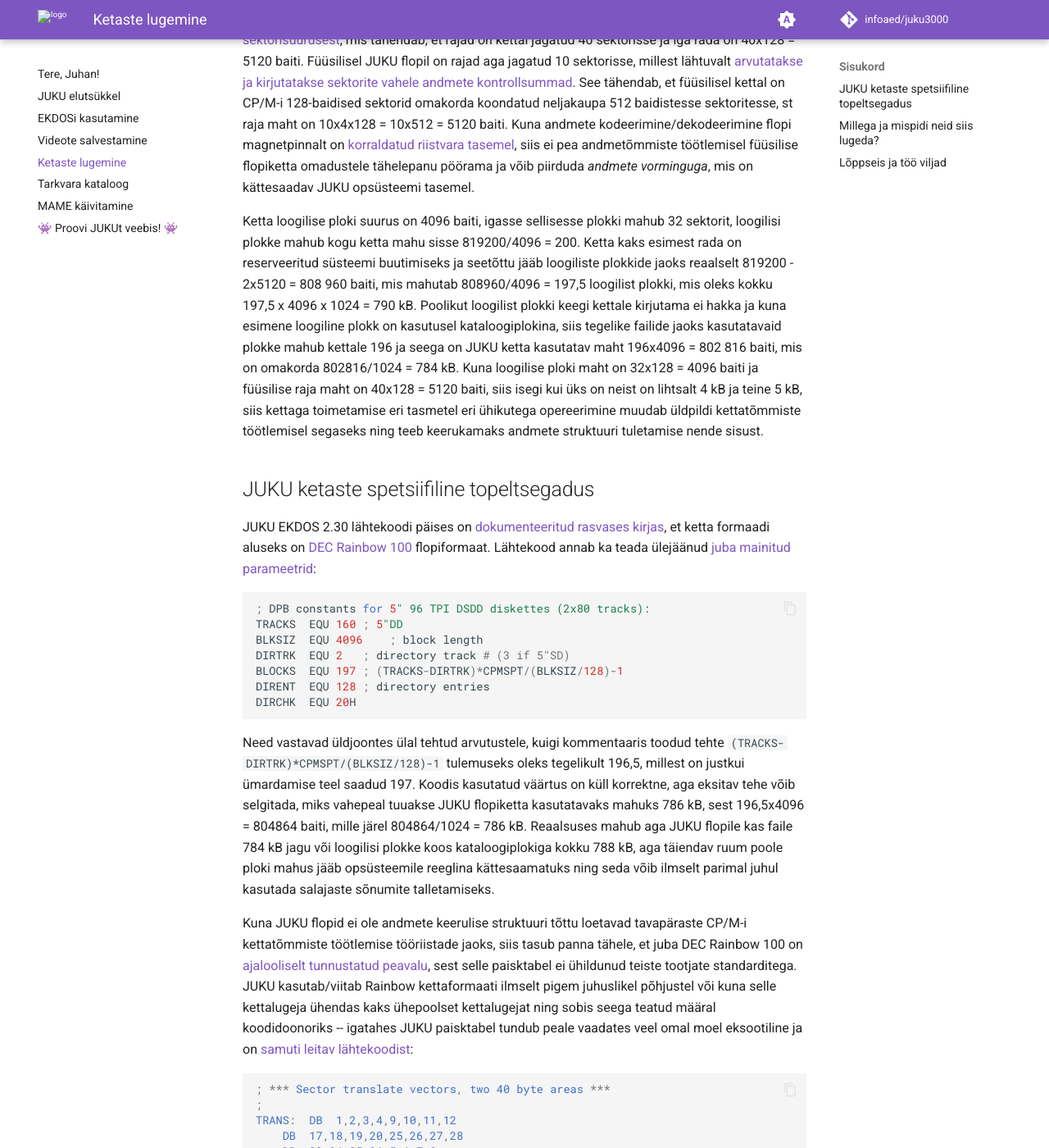
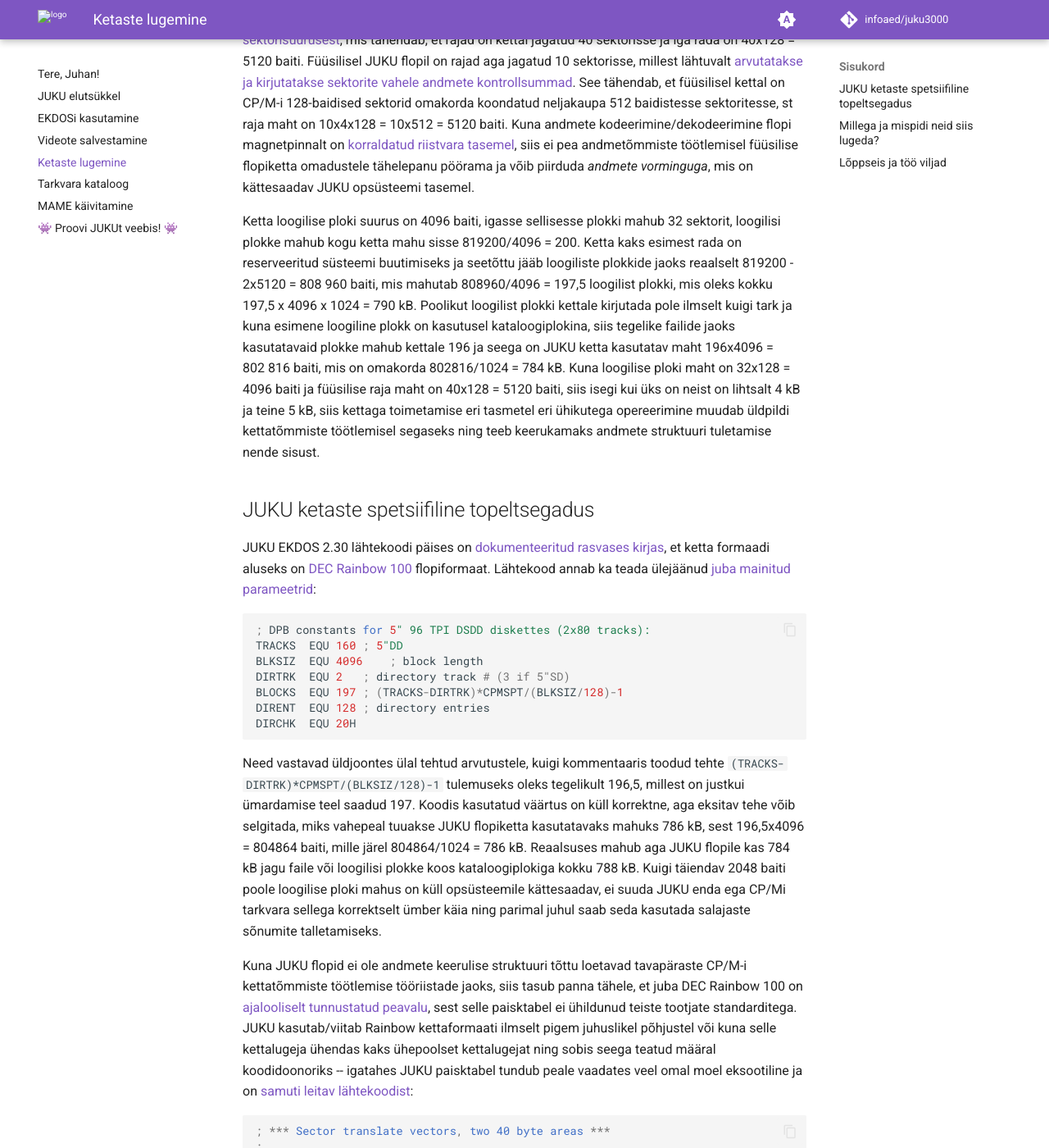
Before and after one commit to infoaed/juku3000, an MkDocs documentation site: the page built from docs/kettad.md, in a window 1280 px wide and 1400 px high, scrolled down 857 px. Shown: the whole window at 82% size. Built offline with MkDocs 1.6.1 and Material for MkDocs 9.7.7, drawn with Linux system fonts in a browser that asks for light colours; comment, search, counter and statistics services are not loaded.

Commit message:
Update kettad.md

````diff
--- a/docs/kettad.md
+++ b/docs/kettad.md
@@ -17,7 +17,7 @@ FDMAINT             |  DEC Rainbow 100
 
 JUKU jaoks fundamentaalsel opsüsteemi tasemel lähtutakse CP/M-i [128-baidisest sektorisuurusest](https://en.wikipedia.org/wiki/CP/M#Basic_Input_Output_System), mis tähendab, et rajad on kettal jagatud 40 sektorisse ja iga rada on 40x128 = 5120 baiti. Füüsilisel JUKU flopil on rajad aga jagatud 10 sektorisse, millest lähtuvalt [arvutatakse ja kirjutatakse sektorite vahele andmete kontrollsummad](https://en.wikipedia.org/wiki/Modified_frequency_modulation#MFM_coding). See tähendab, et füüsilisel kettal on CP/M-i 128-baidised sektorid omakorda koondatud neljakaupa 512 baidistesse sektoritesse, st raja maht on 10x4x128 = 10x512 = 5120 baiti. Kuna andmete kodeerimine/dekodeerimine flopi magnetpinnalt on [korraldatud riistvara tasemel](https://en.wikipedia.org/wiki/Western_Digital_FD1771), siis ei pea andmetõmmiste töötlemisel füüsilise flopiketta omadustele tähelepanu pöörama ja võib piirduda _andmete vorminguga_, mis on kättesaadav JUKU opsüsteemi tasemel.
 
-Ketta loogilise ploki suurus on 4096 baiti, igasse sellisesse plokki mahub 32 sektorit, loogilisi plokke mahub kogu ketta mahu sisse 819200/4096 = 200. Ketta kaks esimest rada on reserveeritud süsteemi buutimiseks ja seetõttu jääb loogiliste plokkide jaoks reaalselt 819200 - 2x5120 = 808 960 baiti, mis mahutab 808960/4096 = 197,5 loogilist plokki, mis oleks kokku 197,5 x 4096 x 1024 = 790 kB. Poolikut loogilist plokki keegi kettale kirjutama ei hakka ja kuna esimene loogiline plokk on kasutusel kataloogiplokina, siis tegelike failide jaoks kasutatavaid plokke mahub kettale 196 ja seega on JUKU ketta kasutatav maht 196x4096 = 802 816 baiti, mis on omakorda 802816/1024 = 784 kB. Kuna loogilise ploki maht on 32x128 = 4096 baiti ja füüsilise raja maht on 40x128 = 5120 baiti, siis isegi kui üks on neist on lihtsalt 4 kB ja teine 5 kB, siis kettaga toimetamise eri tasmetel eri ühikutega opereerimine muudab üldpildi kettatõmmiste töötlemisel segaseks ning teeb keerukamaks andmete struktuuri tuletamise nende sisust.
+Ketta loogilise ploki suurus on 4096 baiti, igasse sellisesse plokki mahub 32 sektorit, loogilisi plokke mahub kogu ketta mahu sisse 819200/4096 = 200. Ketta kaks esimest rada on reserveeritud süsteemi buutimiseks ja seetõttu jääb loogiliste plokkide jaoks reaalselt 819200 - 2x5120 = 808 960 baiti, mis mahutab 808960/4096 = 197,5 loogilist plokki, mis oleks kokku 197,5 x 4096 x 1024 = 790 kB. Poolikut loogilist plokki kettale kirjutada pole ilmselt kuigi tark ja kuna esimene loogiline plokk on kasutusel kataloogiplokina, siis tegelike failide jaoks kasutatavaid plokke mahub kettale 196 ja seega on JUKU ketta kasutatav maht 196x4096 = 802 816 baiti, mis on omakorda 802816/1024 = 784 kB. Kuna loogilise ploki maht on 32x128 = 4096 baiti ja füüsilise raja maht on 40x128 = 5120 baiti, siis isegi kui üks on neist on lihtsalt 4 kB ja teine 5 kB, siis kettaga toimetamise eri tasmetel eri ühikutega opereerimine muudab üldpildi kettatõmmiste töötlemisel segaseks ning teeb keerukamaks andmete struktuuri tuletamise nende sisust.
 
 ## JUKU ketaste spetsiifiline topeltsegadus
 
@@ -33,7 +33,7 @@ DIRENT	EQU	128	; directory entries
 DIRCHK	EQU	20H
 ```
 
-Need vastavad üldjoontes ülal tehtud arvutustele, kuigi kommentaaris toodud tehte `(TRACKS-DIRTRK)*CPMSPT/(BLKSIZ/128)-1` tulemuseks oleks tegelikult 196,5, millest on justkui ümardamise teel saadud 197. Koodis kasutatud väärtus on küll korrektne, aga eksitav tehe võib selgitada, miks vahepeal tuuakse JUKU flopiketta kasutatavaks mahuks 786 kB, sest 196,5x4096 = 804864 baiti, mille järel 804864/1024 = 786 kB. Reaalsuses mahub aga JUKU flopile kas faile 784 kB jagu või loogilisi plokke koos kataloogiplokiga kokku 788 kB, aga täiendav ruum poole ploki mahus jääb opsüsteemile reeglina kättesaamatuks ning seda võib ilmselt parimal juhul kasutada salajaste sõnumite talletamiseks.
+Need vastavad üldjoontes ülal tehtud arvutustele, kuigi kommentaaris toodud tehte `(TRACKS-DIRTRK)*CPMSPT/(BLKSIZ/128)-1` tulemuseks oleks tegelikult 196,5, millest on justkui ümardamise teel saadud 197. Koodis kasutatud väärtus on küll korrektne, aga eksitav tehe võib selgitada, miks vahepeal tuuakse JUKU flopiketta kasutatavaks mahuks 786 kB, sest 196,5x4096 = 804864 baiti, mille järel 804864/1024 = 786 kB. Reaalsuses mahub aga JUKU flopile kas 784 kB jagu faile või loogilisi plokke koos kataloogiplokiga kokku 788 kB. Kuigi täiendav 2048 baiti poole loogilise ploki mahus on küll opsüsteemile kättesaadav, ei suuda JUKU enda ega CP/Mi tarkvara sellega korrektselt ümber käia ning parimal juhul saab seda kasutada salajaste sõnumite talletamiseks.
 
 Kuna JUKU flopid ei ole andmete keerulise struktuuri tõttu loetavad tavapäraste CP/M-i kettatõmmiste töötlemise tööriistade jaoks, siis tasub panna tähele, et juba DEC Rainbow 100 on [ajalooliselt tunnustatud peavalu](https://en.wikipedia.org/wiki/Rainbow_100#Problems), sest selle paisktabel ei ühildunud teiste tootjate standarditega. JUKU kasutab/viitab Rainbow kettaformaati ilmselt pigem juhuslikel põhjustel või kuna selle kettalugeja ühendas kaks ühepoolset kettalugejat ning sobis seega teatud määral koodidoonoriks -- igatahes JUKU paisktabel tundub peale vaadates veel omal moel eksootiline ja on [samuti leitav lähtekoodist](https://github.com/infoaed/juku3000/blob/master/src/EKDOS30.ASM#L80-L93):
 
````
